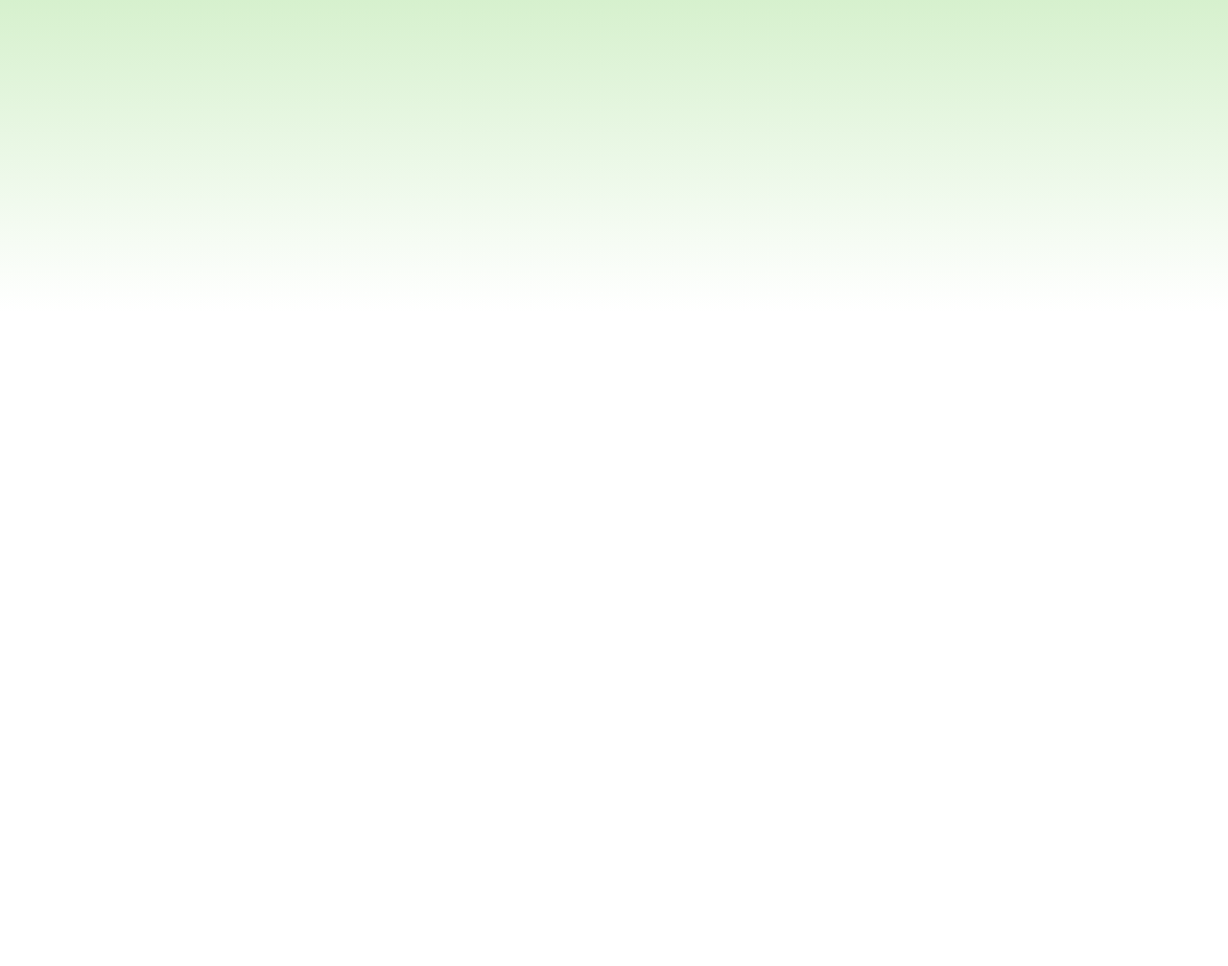
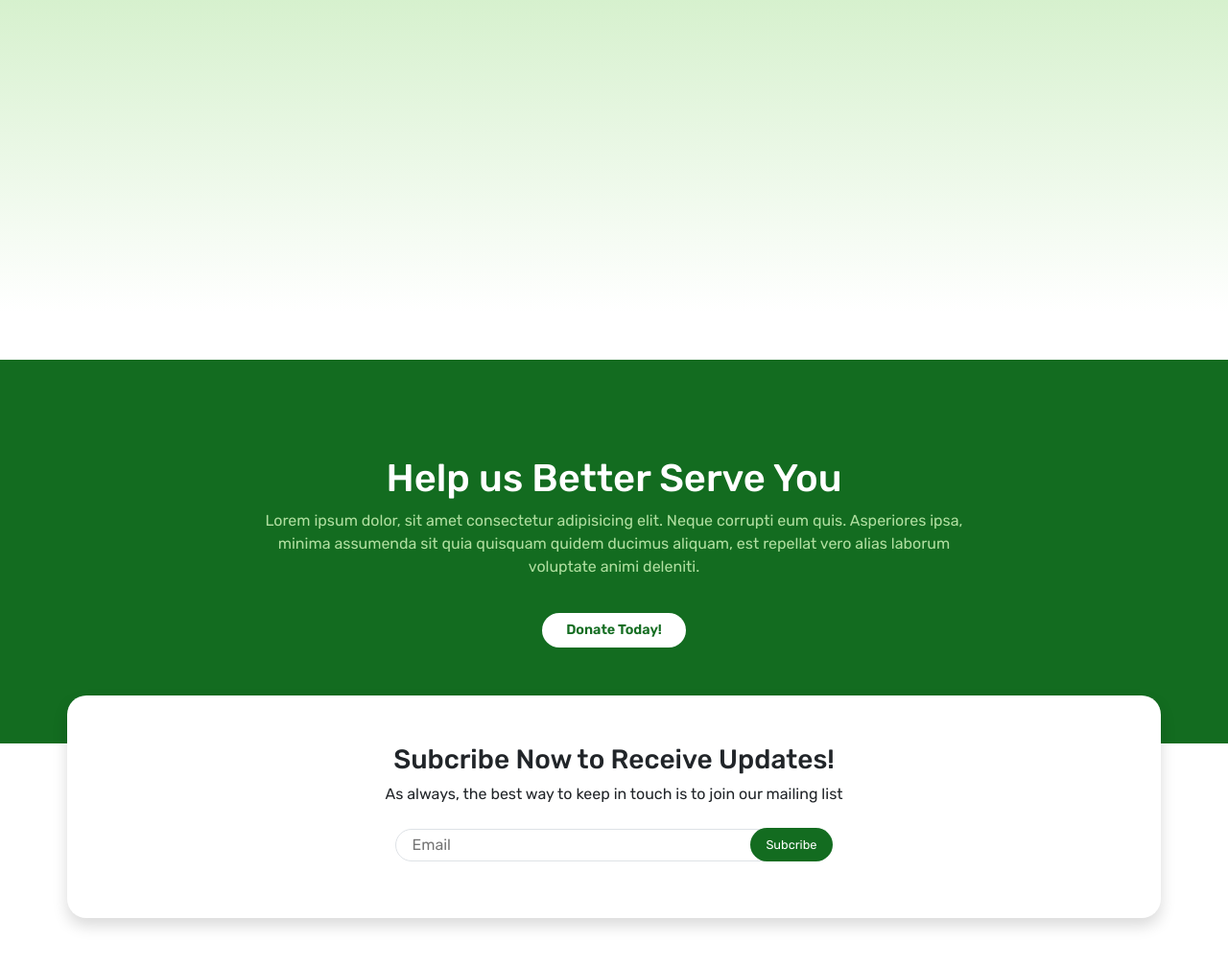
Before and after one commit to MaulanaAlirridlo/masjid, a plain HTML site: page index.html in a window 1280 px wide. Shown: the part 2267-3274 px from the top of the page at 96% size. Before the commit the page ends 2592 px from the top, so only its background shows below. Drawn offline with nearby package versions, Linux system fonts and the light colour scheme.

Commit message:
Add donation & subcribe

```diff
--- a/index.html
+++ b/index.html
@@ -397,10 +397,26 @@
       </div>
     </section>
 
-    <!-- <section class="donation text-center">
-      <h1>Help us Better Serve You</h1>
+    <section class="donation-subcribe text-center">
+      <div class="donation-wrapper">
+        <div class="donation">
+          <h1>Help us Better Serve You</h1>
+          <p>Lorem ipsum dolor, sit amet consectetur adipisicing elit. Neque corrupti eum quis. Asperiores ipsa, minima assumenda sit quia quisquam quidem ducimus aliquam, est repellat vero alias laborum voluptate animi deleniti.</p>
+          <button class="btn rounded-pill px-4">Donate Today!</button>
+        </div>
+      </div>
+      <div class="container-fluid container-lg shadow subcribe">
+        <h3>Subcribe Now to Receive Updates!</h3>
+        <p>As always, the best way to keep in touch is to join our mailing list</p>
+        <div class="subcribe-input">
+          <input type="email" name="" class="rounded-pill border" placeholder="Email" id="">
+          <button class="rounded-pill w-100 get-involved my-2 btn-subcribe">
+            Subcribe
+          </button>
+        </div>
+      </div>
 
-    </section> -->
+    </section>
 
   </main>
 
--- a/style.css
+++ b/style.css
@@ -255,6 +255,51 @@ h5 {
   justify-content: center;
 }
 
+.donation-wrapper {
+  background-color: var(--main);
+  padding: 100px;
+}
+
+.donation {
+  max-width: 768px;
+  margin: auto;
+}
+
+.donation h1 {
+  color: white;
+}
+
+.donation p {
+  color: var(--secondary);
+}
+
+.donation button {
+  background-color: white;
+  font-size: 0.9rem;
+  font-weight: 600;
+  color: var(--main);
+  margin-top: 20px;
+}
+
+.subcribe {
+  border-radius: 20px;
+  padding: 50px;
+  top: -50px;
+  position: relative;
+  background-color: white;
+}
+
+.subcribe input {
+  padding: 4px 16px;
+  width: 100%;
+  position: relative;
+}
+
+.subcribe button {
+  position: relative;
+  bottom: 1px;
+  max-width: 86px;
+}
 
 
 .btn-search {
@@ -301,6 +346,15 @@ h5 {
   .search {
     width: 90%;
   }
+
+  .subcribe input {
+    width: 75%;
+    left: 25px;
+  }
+
+  .subcribe button {
+    left: -25px;
+  }
 }
 
 /* Medium devices (tablets, 768px and up) */
@@ -318,6 +372,10 @@ h5 {
 
   .event-banner .carousel-inner {
     height: 350px;
+  }
+
+  .subcribe input {
+    width: 50%;
   }
 }
 
@@ -346,4 +404,8 @@ h5 {
   .event-banner .carousel-inner {
     height: 270px;
   }
+
+  .subcribe input {
+    width: 40%;
+  }
 }
```
